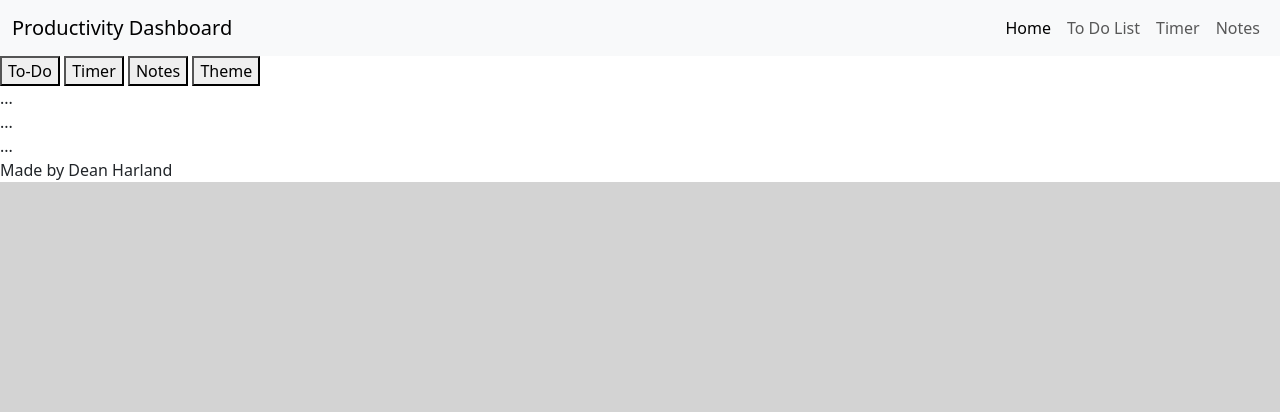
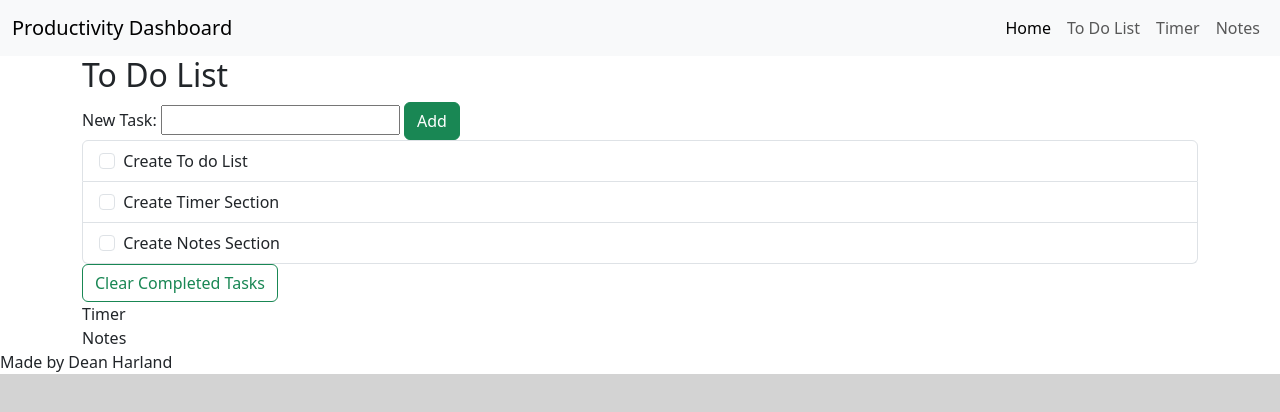
Before and after one commit to DeanHarland/productivity-dashboard, a plain HTML site: page index.html in a window 1280 px wide. Drawn offline with nearby package versions, Linux system fonts and the light colour scheme.

Commit message:
Add add task functionality

```diff
--- a/assets/js/scripts.js
+++ b/assets/js/scripts.js
@@ -0,0 +1,21 @@
+document.addEventListener('DOMContentLoaded', () => {
+    // To do List Functionality
+    const userTaskInput = document.getElementById('new-task-input');
+    const addTaskButton = document.getElementById('add-task-button');
+    const taskList = document.getElementById('task-list');
+
+
+    // event listener for button click
+    addTaskButton.addEventListener('click', addTask);
+
+    // Function to add a new task
+    function addTask() {
+        const taskText = userTaskInput.value.trim();
+        if (taskText !== '') {
+            const listItem = document.createElement('li');
+            listItem.textContent = taskText;
+            taskList.appendChild(listItem);
+            userTaskInput.value = '';
+        }
+    }
+});
--- a/index.html
+++ b/index.html
@@ -30,13 +30,13 @@
                             <a class="nav-link active" aria-current="page" href="#">Home</a>
                         </li>
                         <li class="nav-item">
-                            <a class="nav-link" href="#">To Do List</a>
+                            <a class="nav-link" href="#to-do-list-section">To Do List</a>
                         </li>
                         <li class="nav-item">
-                            <a class="nav-link" href="#">Timer</a>
+                            <a class="nav-link" href="#timer-section">Timer</a>
                         </li>
                         <li class="nav-item">
-                            <a class="nav-link" href="#">Notes</a>
+                            <a class="nav-link" href="#notes-section">Notes</a>
                         </li>
                     </ul>
                 </div>
@@ -44,17 +44,53 @@
         </nav>
     </header>
 
-    <nav>
-        <button>To-Do</button>
-        <button>Timer</button>
-        <button>Notes</button>
-        <button>Theme</button>
-    </nav>
+
 
     <main>
-        <section id="todo-section">...</section>
-        <section id="timer-section">...</section>
-        <section id="notes-section">...</section>
+        <div class="container">
+            <div class="row">
+
+                <!-- To Do list seciton -->
+                <div id="to-do-list-section" class="col-12">
+                    <h2>To Do List</h2>
+                    <label for="new-task-input">New Task:</label>
+                    <input id="new-task-input" name="task-input" type="text" minlength="1">
+                    <input id="add-task-button" type="button" class="btn btn-success" name="add-task-button" value="Add" />
+                    <ul id="task-list" class="list-group">
+                        <!-- Task items will be added here dynamically -->
+                        <li class="list-group-item">
+                            <input class="form-check-input me-1" type="checkbox" value="" aria-label="...">
+                            Create To do List
+                        </li>
+                        <li class="list-group-item">
+                            <input class="form-check-input me-1" type="checkbox" value="" aria-label="...">
+                            Create Timer Section
+                        </li>
+                        <li class="list-group-item">
+                            <input class="form-check-input me-1" type="checkbox" value="" aria-label="...">
+                            Create Notes Section
+                        </li>
+
+                    </ul>
+                    <input type="button" class="btn btn-outline-success" id="clear-completed-button" value="Clear Completed Tasks" />
+                </div>
+
+                <!-- Timer section -->
+                <div id="timer-section" class="col-12">
+                    Timer
+                </div>
+
+                <!-- Notes section -->
+                <div id="notes-section" class="col-12">
+                    Notes
+
+                </div>
+            </div>
+        </div>
+
+
+
+
     </main>
 
     <footer>
```
Also changed, not shown: assets/css/styles.css (line endings or trailing spaces).
